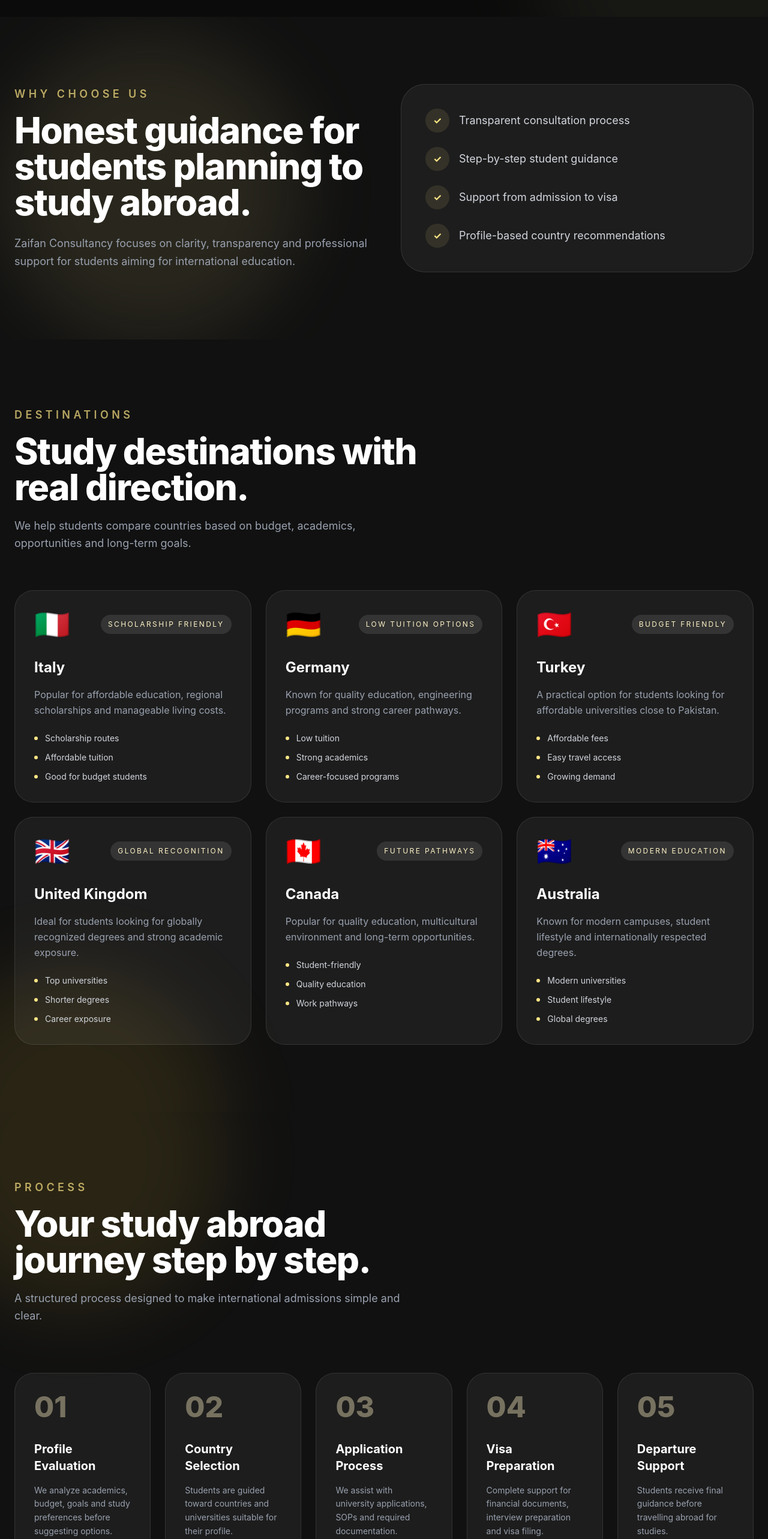
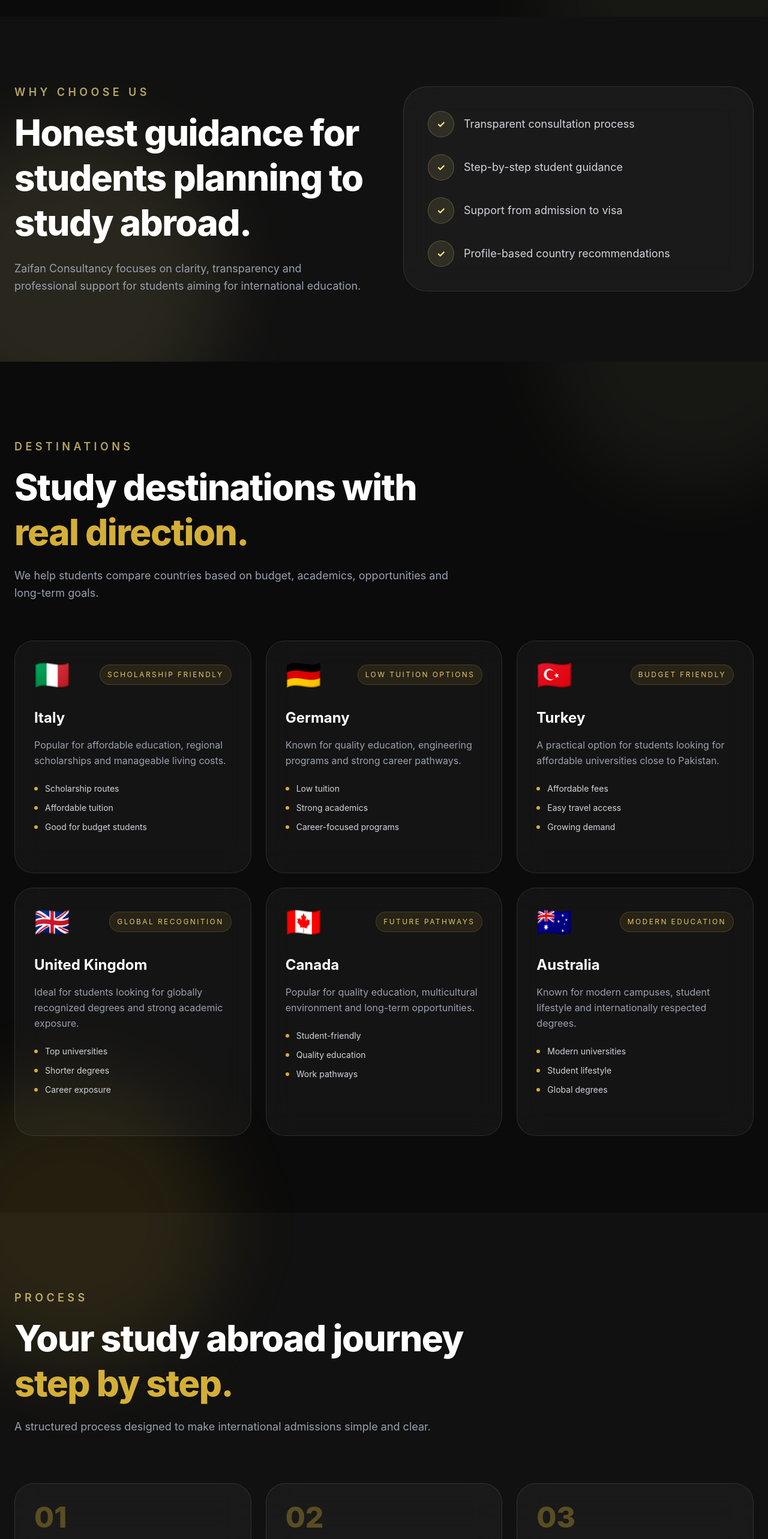
Before and after one commit to zaifanconsultancy-del/zaifan-consultancy, a React (Vite) app: page / in a window 1280 px wide. Shown: the part 2833-5399 px from the top of the page at 60% size. Built offline with nearby package versions, Linux system fonts and the light colour scheme.

Commit message:
Premium website polish completed

```diff
--- a/src/components/Contact.jsx
+++ b/src/components/Contact.jsx
@@ -1,15 +1,17 @@
+import { motion } from "framer-motion";
+
 function Contact() {
   const handleSubmit = (event) => {
-    event.preventDefault()
+    event.preventDefault();
 
-    const form = event.target
+    const form = event.target;
 
-    const name = form.name.value
-    const email = form.email.value
-    const country = form.country.value
-    const message = form.message.value
+    const name = form.name.value;
+    const email = form.email.value;
+    const country = form.country.value;
+    const message = form.message.value;
 
-    const phoneNumber = "923305718131"
+    const phoneNumber = "923305718131";
 
     const whatsappMessage = `
 Hello Zaifan Consultancy,
@@ -20,49 +22,54 @@ Name: ${name}
 Email: ${email}
 Preferred Country: ${country}
 Message: ${message}
-`
+`;
 
     const whatsappLink = `https://wa.me/${phoneNumber}?text=${encodeURIComponent(
       whatsappMessage
-    )}`
+    )}`;
 
-    window.open(whatsappLink, "_blank")
-  }
+    window.open(whatsappLink, "_blank");
+  };
 
   return (
     <section
       id="contact"
-      className="py-28 bg-[#111111] text-white px-6 relative overflow-hidden"
+      className="relative overflow-hidden bg-[#0b0b0b] py-32 px-6 text-white"
     >
-      {/* Glow */}
-      <div className="absolute top-0 right-0 w-[500px] h-[500px] bg-amber-300/10 blur-3xl rounded-full"></div>
+      <div className="absolute top-[-15%] right-[-10%] h-[520px] w-[520px] rounded-full bg-amber-300/10 blur-3xl"></div>
+      <div className="absolute bottom-[-20%] left-[-10%] h-[520px] w-[520px] rounded-full bg-yellow-100/5 blur-3xl"></div>
 
-      <div className="relative max-w-7xl mx-auto grid lg:grid-cols-2 gap-16 items-center">
-
-        {/* LEFT */}
-        <div>
+      <div className="relative mx-auto grid max-w-7xl items-center gap-16 lg:grid-cols-2">
+        <motion.div
+          initial={{ opacity: 0, x: -45 }}
+          whileInView={{ opacity: 1, x: 0 }}
+          transition={{ duration: 0.85 }}
+          viewport={{ once: true }}
+        >
           <span className="text-base md:text-lg uppercase tracking-[0.3em] font-semibold text-amber-200/70">
             Contact
           </span>
 
           <h2 className="mt-4 text-4xl md:text-6xl font-extrabold tracking-tight leading-tight">
-            Start your study abroad journey today.
+            Start your study abroad{" "}
+            <span className="text-[#D4AF37]">journey today.</span>
           </h2>
 
-          <p className="mt-6 text-lg text-gray-400 leading-relaxed max-w-xl">
-            Speak with Zaifan Consultancy for admissions guidance,
-            scholarships, documentation and visa preparation support.
+          <p className="mt-6 max-w-xl text-lg leading-relaxed text-gray-400">
+            Speak with Zaifan Consultancy for admissions guidance, scholarships,
+            documentation and visa preparation support.
           </p>
 
           <div className="mt-10 space-y-8">
-
             <div>
               <p className="text-sm uppercase tracking-[0.2em] text-stone-500">
                 Phone
               </p>
-
-              <h3 className="text-xl font-semibold text-white mt-2">
+              <h3 className="mt-2 text-xl font-semibold text-white">
                 +92 330 5718131
+              </h3>
+              <h3 className="mt-1 text-xl font-semibold text-white">
+                +92 333 9396336
               </h3>
             </div>
 
@@ -70,8 +77,7 @@ Message: ${message}
               <p className="text-sm uppercase tracking-[0.2em] text-stone-500">
                 Email
               </p>
-
-              <h3 className="text-xl font-semibold text-white mt-2">
+              <h3 className="mt-2 text-xl font-semibold text-white">
                 zaifanconsultancy@gmail.com
               </h3>
             </div>
@@ -80,31 +86,31 @@ Message: ${message}
               <p className="text-sm uppercase tracking-[0.2em] text-stone-500">
                 Location
               </p>
-
-              <h3 className="text-xl font-semibold text-white mt-2">
-                Peshawar, KPK, Pakistan
+              <h3 className="mt-2 text-xl font-semibold text-white">
+                Pakistan
               </h3>
             </div>
+          </div>
+        </motion.div>
 
-          </div>
-        </div>
-
-        {/* RIGHT FORM */}
-        <div className="bg-white/5 backdrop-blur-2xl rounded-[2.5rem] p-8 md:p-10 shadow-2xl border border-white/10">
-
+        <motion.div
+          initial={{ opacity: 0, x: 45 }}
+          whileInView={{ opacity: 1, x: 0 }}
+          transition={{ duration: 0.85 }}
+          viewport={{ once: true }}
+          className="rounded-[2.5rem] border border-white/10 bg-white/[0.05] p-8 shadow-2xl backdrop-blur-2xl md:p-10"
+        >
           <form onSubmit={handleSubmit} className="space-y-5">
-
             <div>
               <label className="text-sm font-medium text-gray-300">
                 Full Name
               </label>
-
               <input
                 name="name"
                 type="text"
                 placeholder="Enter your name"
                 required
-                className="w-full mt-2 bg-white/5 border border-white/10 rounded-2xl px-5 py-4 outline-none focus:border-amber-300 text-white placeholder:text-gray-500"
+                className="mt-2 w-full rounded-2xl border border-white/10 bg-white/5 px-5 py-4 text-white outline-none placeholder:text-gray-500 focus:border-[#D4AF37]"
               />
             </div>
 
@@ -112,13 +118,12 @@ Message: ${message}
               <label className="text-sm font-medium text-gray-300">
                 Email Address
               </label>
-
               <input
                 name="email"
                 type="email"
                 placeholder="Enter your email"
                 required
-                className="w-full mt-2 bg-white/5 border border-white/10 rounded-2xl px-5 py-4 outline-none focus:border-amber-300 text-white placeholder:text-gray-500"
+                className="mt-2 w-full rounded-2xl border border-white/10 bg-white/5 px-5 py-4 text-white outline-none placeholder:text-gray-500 focus:border-[#D4AF37]"
               />
             </div>
 
@@ -126,22 +131,18 @@ Message: ${message}
               <label className="text-sm font-medium text-gray-300">
                 Preferred Country
               </label>
-
               <select
                 name="country"
                 required
-                className="w-full mt-2 bg-white/5 border border-white/10 rounded-2xl px-5 py-4 outline-none focus:border-amber-300 text-white"
+                className="mt-2 w-full rounded-2xl border border-white/10 bg-[#151515] px-5 py-4 text-white outline-none focus:border-[#D4AF37]"
               >
-                <option value="" className="bg-[#111111]">
-                  Select Country
-                </option>
-
-                <option className="bg-[#111111]">Italy</option>
-                <option className="bg-[#111111]">Germany</option>
-                <option className="bg-[#111111]">Turkey</option>
-                <option className="bg-[#111111]">United Kingdom</option>
-                <option className="bg-[#111111]">Canada</option>
-                <option className="bg-[#111111]">Australia</option>
+                <option value="">Select Country</option>
+                <option>Italy</option>
+                <option>Germany</option>
+                <option>Turkey</option>
+                <option>United Kingdom</option>
+                <option>Canada</option>
+                <option>Australia</option>
               </select>
             </div>
 
@@ -149,28 +150,25 @@ Message: ${message}
               <label className="text-sm font-medium text-gray-300">
                 Message
               </label>
-
               <textarea
                 name="message"
                 placeholder="Tell us about your study plans..."
                 required
-                className="w-full mt-2 bg-white/5 border border-white/10 rounded-2xl px-5 py-4 h-36 outline-none focus:border-amber-300 text-white placeholder:text-gray-500"
+                className="mt-2 h-36 w-full rounded-2xl border border-white/10 bg-white/5 px-5 py-4 text-white outline-none placeholder:text-gray-500 focus:border-[#D4AF37]"
               ></textarea>
             </div>
 
             <button
               type="submit"
-              className="w-full bg-[#D6CEC2] text-[#111111] py-4 rounded-2xl font-semibold hover:bg-[#E4DBCF] transition shadow-lg"
+              className="w-full rounded-2xl bg-[#D4AF37] py-4 font-semibold text-black shadow-[0_0_35px_rgba(212,175,55,0.18)] transition hover:scale-[1.02] hover:bg-[#E7C768]"
             >
-              Submit Inquiry
+              Submit Inquiry on WhatsApp
             </button>
-
           </form>
-        </div>
-
+        </motion.div>
       </div>
     </section>
-  )
+  );
 }
 
-export default Contact
+export default Contact;
--- a/src/components/Countries.jsx
+++ b/src/components/Countries.jsx
@@ -1,3 +1,5 @@
+import { motion } from "framer-motion";
+
 function Countries() {
   const countries = [
     {
@@ -42,70 +44,90 @@ function Countries() {
       desc: "Known for modern campuses, student lifestyle and internationally respected degrees.",
       points: ["Modern universities", "Student lifestyle", "Global degrees"],
     },
-  ]
+  ];
 
   return (
     <section
       id="countries"
-      className="py-28 bg-[#111111] text-white px-6 relative overflow-hidden"
+      className="relative overflow-hidden bg-[#0b0b0b] py-32 px-6 text-white"
     >
-      <div className="absolute bottom-[-20%] left-[-10%] w-[500px] h-[500px] bg-amber-300/10 rounded-full blur-3xl"></div>
+      <div className="absolute bottom-[-20%] left-[-10%] h-[500px] w-[500px] rounded-full bg-amber-300/10 blur-3xl"></div>
+      <div className="absolute top-[-20%] right-[-10%] h-[500px] w-[500px] rounded-full bg-yellow-100/5 blur-3xl"></div>
 
-      <div className="relative max-w-7xl mx-auto">
-        <div className="max-w-2xl">
+      <div className="relative mx-auto max-w-7xl">
+        <motion.div
+          initial={{ opacity: 0, y: 45 }}
+          whileInView={{ opacity: 1, y: 0 }}
+          transition={{ duration: 0.85 }}
+          viewport={{ once: true }}
+          className="max-w-3xl"
+        >
           <span className="text-base md:text-lg uppercase tracking-[0.3em] font-semibold text-amber-200/70">
             Destinations
           </span>
 
-          <h2 className="mt-4 text-4xl md:text-6xl font-extrabold tracking-tight">
-            Study destinations with real direction.
+          <h2 className="mt-4 text-4xl md:text-6xl font-extrabold tracking-tight leading-tight">
+            Study destinations with{" "}
+            <span className="text-[#D4AF37]">real direction.</span>
           </h2>
 
-          <p className="mt-5 text-lg text-gray-400 leading-relaxed">
+          <p className="mt-5 text-lg leading-relaxed text-gray-400">
             We help students compare countries based on budget, academics,
             opportunities and long-term goals.
           </p>
-        </div>
+        </motion.div>
 
-        <div className="grid md:grid-cols-3 gap-6 mt-16">
+        <div className="mt-16 grid gap-6 md:grid-cols-2 xl:grid-cols-3">
           {countries.map((country, index) => (
-            <div
+            <motion.div
               key={index}
-              className="group bg-white/5 border border-white/10 rounded-[2rem] p-8 hover:bg-[#FFFCF6] hover:text-[#111111] transition duration-300"
+              initial={{ opacity: 0, y: 55 }}
+              whileInView={{ opacity: 1, y: 0 }}
+              transition={{
+                duration: 0.65,
+                delay: index * 0.08,
+              }}
+              viewport={{ once: true }}
+              whileHover={{ y: -10, scale: 1.02 }}
+              className="group relative overflow-hidden rounded-[2rem] border border-white/10 bg-white/[0.04] p-8 backdrop-blur-xl transition duration-500 hover:border-[#D4AF37]/30"
             >
-              <div className="flex items-center justify-between">
+              <div className="absolute inset-0 bg-gradient-to-br from-[#D4AF37]/10 via-transparent to-transparent opacity-0 transition duration-500 group-hover:opacity-100"></div>
+
+              <div className="relative z-10 flex items-center justify-between gap-4">
                 <div className="text-5xl">{country.flag}</div>
 
-                <span className="text-xs uppercase tracking-[0.2em] text-amber-100 bg-white/10 px-3 py-2 rounded-full group-hover:bg-[#111111] group-hover:text-amber-100">
+                <span className="rounded-full border border-[#D4AF37]/20 bg-[#D4AF37]/10 px-3 py-2 text-xs uppercase tracking-[0.2em] text-[#E7C768]">
                   {country.highlight}
                 </span>
               </div>
 
-              <h3 className="text-2xl font-bold mt-8 mb-4">
+              <h3 className="relative z-10 mt-8 text-2xl font-bold">
                 {country.name}
               </h3>
 
-              <p className="text-gray-400 leading-relaxed group-hover:text-stone-700">
+              <p className="relative z-10 mt-4 leading-relaxed text-gray-400">
                 {country.desc}
               </p>
 
-              <ul className="mt-6 space-y-3">
+              <ul className="relative z-10 mt-6 space-y-3">
                 {country.points.map((point, i) => (
                   <li
                     key={i}
-                    className="flex items-center gap-3 text-sm text-gray-300 group-hover:text-stone-700"
+                    className="flex items-center gap-3 text-sm text-gray-300"
                   >
-                    <span className="w-1.5 h-1.5 rounded-full bg-amber-200"></span>
+                    <span className="h-1.5 w-1.5 rounded-full bg-[#D4AF37]"></span>
                     {point}
                   </li>
                 ))}
               </ul>
-            </div>
+
+              <div className="relative z-10 mt-8 h-[2px] w-0 bg-[#D4AF37] transition-all duration-500 group-hover:w-full"></div>
+            </motion.div>
           ))}
         </div>
       </div>
     </section>
-  )
+  );
 }
 
-export default Countries
+export default Countries;
--- a/src/components/Process.jsx
+++ b/src/components/Process.jsx
@@ -1,3 +1,5 @@
+import { motion } from "framer-motion";
+
 function Process() {
   const steps = [
     {
@@ -25,50 +27,84 @@ function Process() {
       title: "Departure Support",
       text: "Students receive final guidance before travelling abroad for studies.",
     },
-  ]
+  ];
 
   return (
-    <section className="py-28 bg-[#111111] text-white px-6 relative overflow-hidden">
-      <div className="absolute top-[-20%] left-[-10%] w-[500px] h-[500px] bg-amber-300/10 rounded-full blur-3xl"></div>
+    <section className="relative overflow-hidden bg-[#111111] py-32 px-6 text-white">
 
-      <div className="relative max-w-7xl mx-auto">
-        <div className="max-w-2xl">
+      {/* Glow */}
+      <div className="absolute top-[-20%] left-[-10%] h-[500px] w-[500px] rounded-full bg-amber-300/10 blur-3xl"></div>
+
+      <div className="relative mx-auto max-w-7xl">
+
+        {/* Heading */}
+        <motion.div
+          initial={{ opacity: 0, y: 45 }}
+          whileInView={{ opacity: 1, y: 0 }}
+          transition={{ duration: 0.85 }}
+          viewport={{ once: true }}
+          className="max-w-3xl"
+        >
           <span className="text-base md:text-lg uppercase tracking-[0.3em] font-semibold text-amber-200/70">
             Process
           </span>
 
-          <h2 className="mt-4 text-4xl md:text-6xl font-extrabold tracking-tight">
-            Your study abroad journey step by step.
+          <h2 className="mt-4 text-4xl md:text-6xl font-extrabold tracking-tight leading-tight">
+            Your study abroad journey{" "}
+            <span className="text-[#D4AF37]">step by step.</span>
           </h2>
 
-          <p className="mt-5 text-lg text-gray-400 leading-relaxed">
+          <p className="mt-5 text-lg leading-relaxed text-gray-400">
             A structured process designed to make international admissions simple and clear.
           </p>
-        </div>
+        </motion.div>
 
-        <div className="mt-20 grid md:grid-cols-5 gap-6">
+        {/* Cards */}
+        <div className="mt-20 grid gap-6 md:grid-cols-2 lg:grid-cols-3">
+
           {steps.map((step, index) => (
-            <div
+            <motion.div
               key={index}
-              className="relative bg-white/5 rounded-[2rem] p-8 border border-white/10 hover:border-amber-200/30 hover:bg-amber-200/5 transition duration-300"
+              initial={{ opacity: 0, y: 55 }}
+              whileInView={{ opacity: 1, y: 0 }}
+              transition={{
+                duration: 0.65,
+                delay: index * 0.08,
+              }}
+              viewport={{ once: true }}
+              whileHover={{ y: -10 }}
+              className="group relative overflow-hidden rounded-[2rem] border border-white/10 bg-white/[0.04] p-8 backdrop-blur-xl transition duration-500 hover:border-[#D4AF37]/30"
             >
-              <div className="text-5xl font-extrabold text-amber-100/40">
+
+              {/* Hover Glow */}
+              <div className="absolute inset-0 bg-gradient-to-br from-[#D4AF37]/10 via-transparent to-transparent opacity-0 transition duration-500 group-hover:opacity-100"></div>
+
+              {/* Number */}
+              <div className="relative z-10 text-5xl font-extrabold text-[#D4AF37]/35">
                 {step.number}
               </div>
 
-              <h3 className="mt-8 text-xl font-bold">
+              {/* Title */}
+              <h3 className="relative z-10 mt-8 text-2xl font-bold leading-snug">
                 {step.title}
               </h3>
 
-              <p className="mt-4 text-gray-400 leading-relaxed text-sm">
+              {/* Text */}
+              <p className="relative z-10 mt-4 leading-relaxed text-gray-400">
                 {step.text}
               </p>
-            </div>
+
+              {/* Line */}
+              <div className="relative z-10 mt-8 h-[2px] w-0 bg-[#D4AF37] transition-all duration-500 group-hover:w-full"></div>
+
+            </motion.div>
           ))}
+
         </div>
+
       </div>
     </section>
-  )
+  );
 }
 
-export default Process
+export default Process;
--- a/src/components/Trust.jsx
+++ b/src/components/Trust.jsx
@@ -1,53 +1,77 @@
+import { motion } from "framer-motion";
+
 function Trust() {
   const items = [
     "Transparent consultation process",
     "Step-by-step student guidance",
     "Support from admission to visa",
     "Profile-based country recommendations",
-  ]
+  ];
 
   return (
-    <section className="py-28 bg-[#111111] text-white px-6 relative overflow-hidden">
-      <div className="absolute bottom-0 left-0 w-[500px] h-[500px] bg-amber-200/10 blur-3xl rounded-full"></div>
+    <section className="relative overflow-hidden bg-[#111111] py-28 px-6 text-white">
 
-      <div className="relative max-w-7xl mx-auto grid lg:grid-cols-2 gap-14 items-center">
+      {/* Glow */}
+      <div className="absolute bottom-[-20%] left-[-10%] h-[500px] w-[500px] rounded-full bg-amber-200/10 blur-3xl"></div>
 
-        <div>
+      <div className="relative mx-auto grid max-w-7xl items-center gap-16 lg:grid-cols-2">
+
+        {/* Left */}
+        <motion.div
+          initial={{ opacity: 0, x: -40 }}
+          whileInView={{ opacity: 1, x: 0 }}
+          transition={{ duration: 0.8 }}
+          viewport={{ once: true }}
+        >
           <span className="text-base md:text-lg uppercase tracking-[0.3em] font-semibold text-amber-200/70">
             Why Choose Us
           </span>
 
-          <h2 className="mt-4 text-4xl md:text-6xl font-extrabold tracking-tight">
+          <h2 className="mt-4 text-4xl md:text-6xl font-extrabold tracking-tight leading-tight">
             Honest guidance for students planning to study abroad.
           </h2>
 
-          <p className="mt-6 text-lg text-gray-400 leading-relaxed">
+          <p className="mt-6 text-lg leading-relaxed text-gray-400">
             Zaifan Consultancy focuses on clarity, transparency and professional support for students aiming for international education.
           </p>
-        </div>
+        </motion.div>
 
-        <div className="bg-white/5 border border-white/10 rounded-[2.5rem] p-10">
-          <div className="space-y-6">
+        {/* Right */}
+        <motion.div
+          initial={{ opacity: 0, x: 40 }}
+          whileInView={{ opacity: 1, x: 0 }}
+          transition={{ duration: 0.8 }}
+          viewport={{ once: true }}
+          className="rounded-[2.5rem] border border-white/10 bg-white/[0.04] p-10 backdrop-blur-xl"
+        >
+          <div className="space-y-7">
             {items.map((item, index) => (
-              <div
+              <motion.div
                 key={index}
-                className="flex items-center gap-4"
+                initial={{ opacity: 0, y: 25 }}
+                whileInView={{ opacity: 1, y: 0 }}
+                transition={{
+                  duration: 0.5,
+                  delay: index * 0.1,
+                }}
+                viewport={{ once: true }}
+                className="group flex items-center gap-4"
               >
-                <div className="w-10 h-10 rounded-full bg-amber-200/10 flex items-center justify-center text-amber-200 font-bold">
+                <div className="flex h-11 w-11 items-center justify-center rounded-full border border-amber-200/20 bg-amber-200/10 text-amber-200 font-bold transition duration-300 group-hover:scale-110">
                   ✓
                 </div>
 
                 <p className="text-lg text-gray-300">
                   {item}
                 </p>
-              </div>
+              </motion.div>
             ))}
           </div>
-        </div>
+        </motion.div>
 
       </div>
     </section>
-  )
+  );
 }
 
-export default Trust
+export default Trust;
```
Also changed, not shown: src/components/FAQ.jsx (+60 -24 lines), src/components/Footer.jsx (+34 -43 lines), src/components/Testimonials.jsx (+59 -21 lines).
